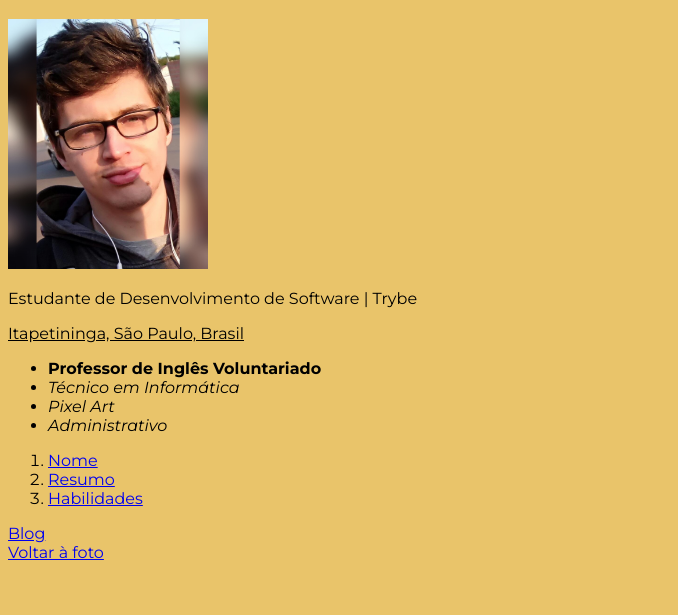
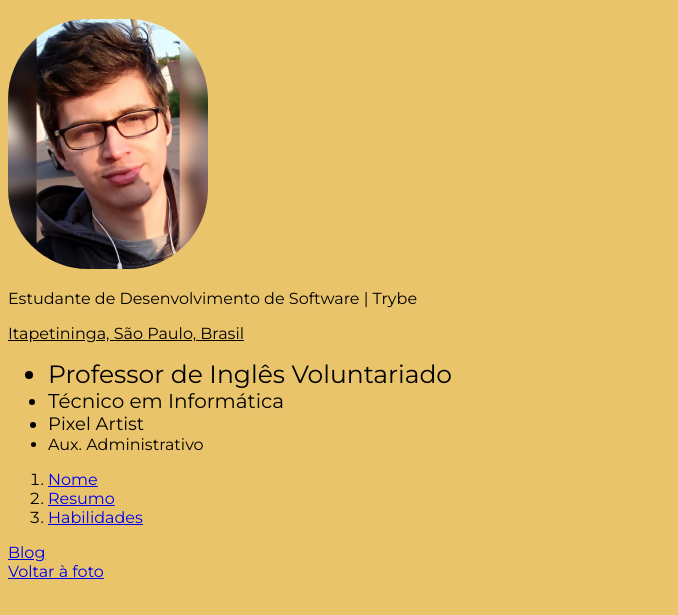
Before and after one commit to DanrlleyR/exercicios-trybe, a plain HTML site: page index.html in a window 1280 px wide. Shown: the part 67-682 px from the top of the page, without its empty margins (0-678 px from the left). Drawn offline with Linux system fonts and the light colour scheme.

Commit message:
Lista com tamanho ajustado

```diff
--- a/index.html
+++ b/index.html
@@ -6,6 +6,21 @@
         <link rel="preconnect" href="https://fonts.gstatic.com">
 <link href="https://fonts.googleapis.com/css2?family=Montserrat:ital,wght@0,100;0,200;0,300;0,400;0,500;0,600;0,700;0,800;0,900;1,100;1,200;1,300;1,400;1,500;1,600;1,700;1,800;1,900&display=swap" rel="stylesheet">
         <style>
+            #foto{
+                border-radius: 80px;
+            }
+            #ul1{
+                font-size: 25px;
+            }
+            #ul2{
+                font-size: 20px;
+            }
+            #ul3{
+                font-size: 18px;
+            }
+            #ul4{
+                font-size: 16px;
+            }
             body{
                 background-color: #E9C46A;
                 font-family: Montserrat, sans-serif;
@@ -27,10 +42,10 @@
         <p id="localidade">Itapetininga, São Paulo, Brasil</p>
 
         <ul id="habilidades">
-            <li><strong>Professor de Inglês Voluntariado</strong></li>
-            <li><i>Técnico em Informática</i></li>
-            <li><i>Pixel Art</i></li>
-            <li><i>Administrativo</i></li>
+            <li id="ul1">Professor de Inglês Voluntariado</li>
+            <li id="ul2">Técnico em Informática</li>
+            <li id="ul3">Pixel Artist</li>
+            <li id="ul4">Aux. Administrativo</li>
         </ul>
 
         <ol>
```
